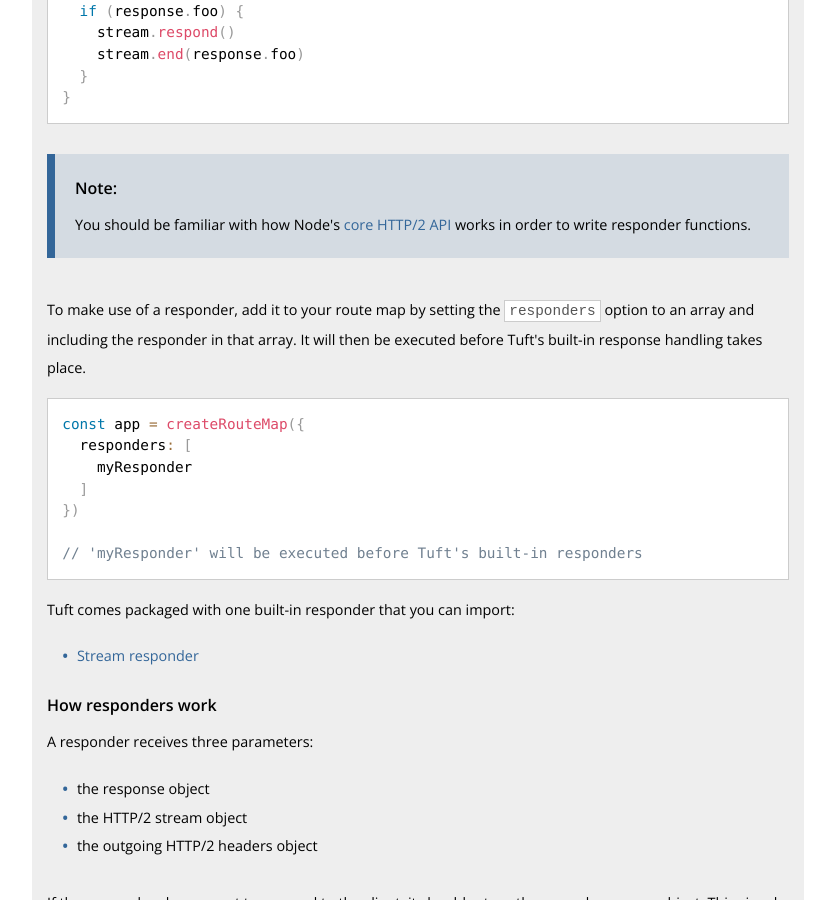
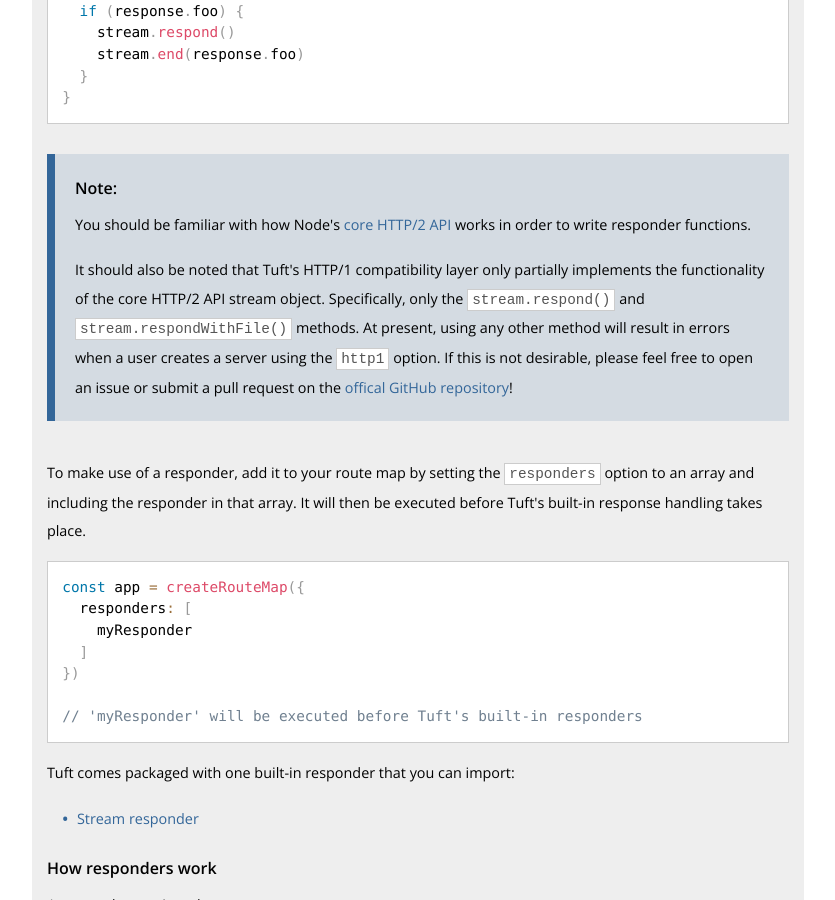
Before and after one commit to tuftjs/tuft.dev, a Jekyll site: the page built from docs/main-concepts/extensions.html, in a window 1280 px wide and 900 px high, scrolled down 2038 px. Shown: the whole window, without its empty margins (321-1156 px from the left). Built offline with Jekyll 4.4.1, drawn with Linux system fonts in a browser that asks for light colours.

Commit message:
Add note about creating responders for http1

```diff
--- a/docs/main-concepts/extensions.html
+++ b/docs/main-concepts/extensions.html
@@ -97,6 +97,7 @@
       <p>You should be familiar with how Node's <a
           href="https://nodejs.org/dist/latest/docs/api/http2.html#http2_core_api" target="_blank">core HTTP/2 API</a>
         works in order to write responder functions.</p>
+      <p>It should also be noted that Tuft's HTTP/1 compatibility layer only partially implements the functionality of the core HTTP/2 API stream object. Specifically, only the <code class="code-inline">stream.respond()</code> and <code class="code-inline">stream.respondWithFile()</code> methods. At present, using any other method will result in errors when a user creates a server using the <code class="code-inline">http1</code> option. If this is not desirable, please feel free to open an issue or submit a pull request on the <a href="https://github.com/tuftjs/tuft" target="_blank">offical GitHub repository</a>!</p>
     </blockquote>
 
     <p>To make use of a responder, add it to your route map by setting the <code class="code-inline">responders</code>
```
